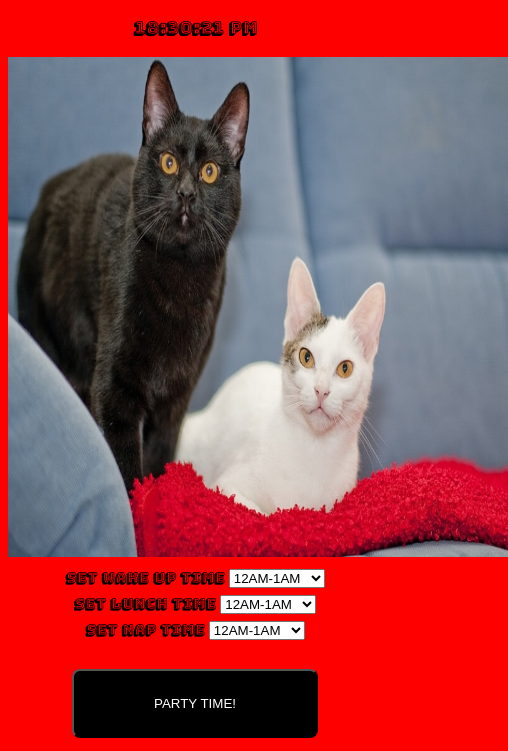
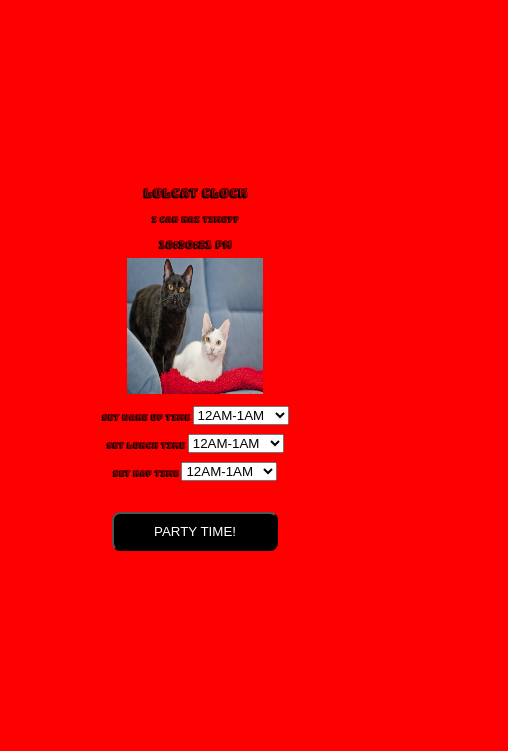
Before and after one commit to KesterJJ/lolcat-clock, a plain HTML site: page index.html in a window 390 px wide. Shown: the part 93-844 px from the top of the page, 508 px wide, since content can reach past the window. Drawn offline with Linux system fonts and the light colour scheme.

Commit message:
made responsive

```diff
--- a/index.html
+++ b/index.html
@@ -1,5 +1,6 @@
 <!DOCTYPE html>
 <html>
+
 <head>
   <title>Lolcat Clock</title>
 
@@ -8,7 +9,9 @@
 
   <link rel="stylesheet" href="style.css">
 </head>
+
 <body onload="buttonWriting()">
+  <div>
     <header>
       <h1>LOLCAT CLOCK</h1>
     </header>
@@ -26,7 +29,7 @@
     <br>
     <br>
     <button id="button" onclick="party()"></button>
-
+  </div>
   <script>
 
     var time = document.getElementById("time");
@@ -76,7 +79,7 @@ var i = 0;
 
     var array = ["12AM-1AM", "1AM-2AM", "2AM-3AM", "3AM-4AM", "4AM-5AM", "5AM-6AM", "6AM-7AM", "7AM-8AM", "8AM-9AM", "9AM-10AM", "10AM-11AM", "11AM-12PM", "12PM-1PM", "1PM-2PM", "2PM-3PM", "3PM-4PM", "4PM-5PM", "5PM-6PM", "6PM-7PM", "7PM-8PM", "8PM-9PM", "9PM-10PM", "10PM-11PM", "11PM-12AM"];
 
-for (i=0; i < array.length; i++) {
+    for (i = 0; i < array.length; i++) {
       var optn = document.createElement("option");
       optn.value = i;
       optn.innerHTML = array[i];
@@ -112,7 +115,7 @@ konk();
       }
     }
 
-function backToNormal () {
+    function backToNormal() {
       if (!regular) {
         image.src = "img/party-time.jfif";
       } else if (regular === "set") {
@@ -228,4 +231,5 @@ updateWithTime();
     setInterval(checkParty, 100);
   </script>
 </body>
+
 </html>
--- a/style.css
+++ b/style.css
@@ -1,22 +1,47 @@
+* {
+    padding: 0;
+    margin: 0;
+}
+
 body {
 background-color: red;
 text-align: center;
 font: 14px/26px 'Bungee Shade', Helvetica, Arial, sans-serif;
 font-weight: bold;
+display: flex;
+justify-content: center;
+align-items: center;
+height: 100vh;
 }
 
+div {
+    width: 85vmin;
+    height: 85vmin;
+}
+
+h1 {
+    margin-top: 5%;
+    font-size: 3vw;
+}
+h3 {
+    font-size: 2.5vw;
+}
+h4 {
+    font-size: 2vw;
+}
 p {
 display: inline;
+font-size: 2vw;
 }
 
 button {
 background-color: black;
 color: white;
-padding: 25px 80px 25px 80px;
+padding: 10px 40px 10px 40px;
 border-radius: 8px;
 }
 
 img {
-width: 500px;
-height: 500px;
+width: 35vmin;
+height: 35vmin;
 }
```
Lines whose indentation alone changed are shown as unchanged.
